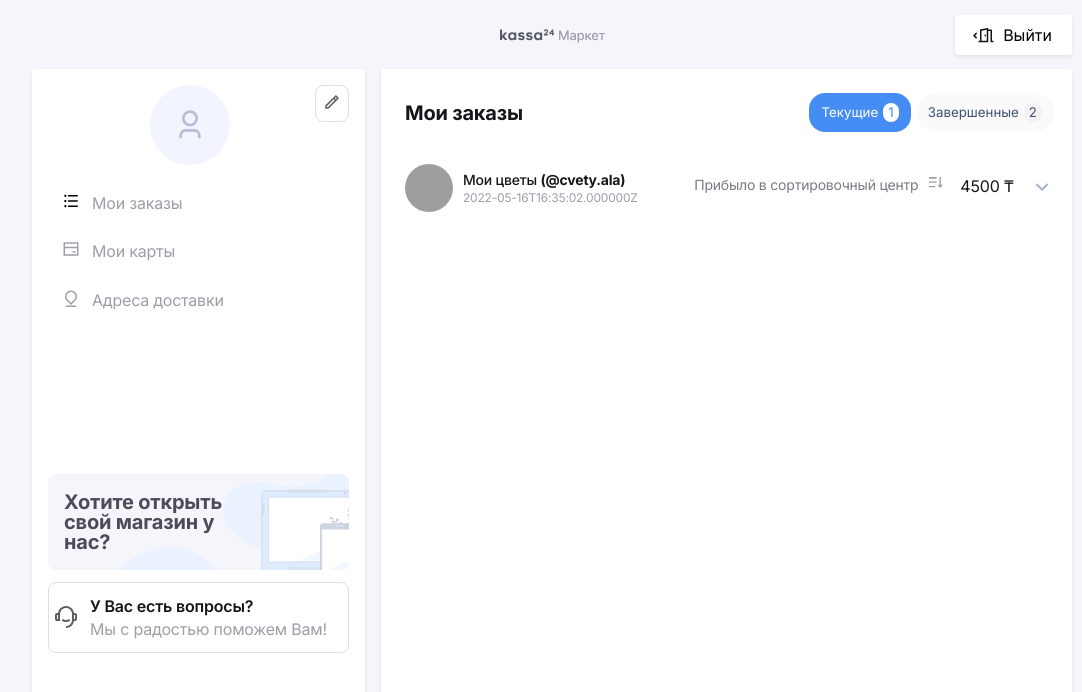
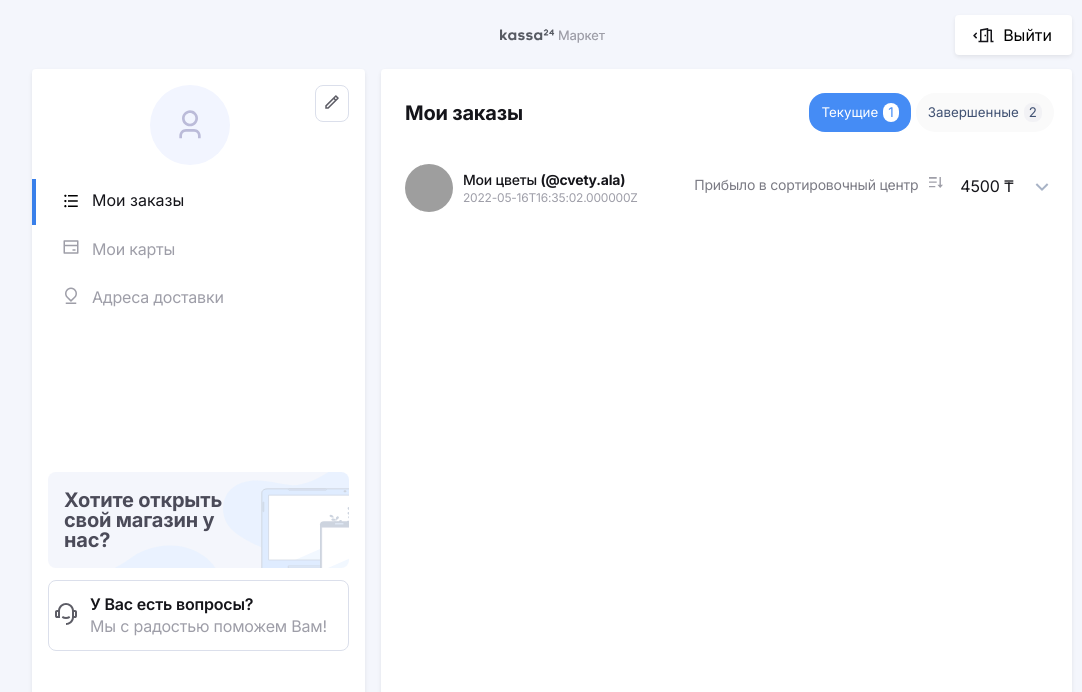
Before and after one commit to goldennick5/insta-market, a React (Create React App) app: page /cabinet/orders in a window 1280 px wide. Shown: the top 692 px of the page, without its empty margins (88-1170 px from the left). Built offline with nearby package versions, Linux system fonts and the light colour scheme; grey boxes are pictures that could not be loaded.

Commit message:
sidebar active

```diff
--- a/src/components/UI/SideBar/SideBar.js
+++ b/src/components/UI/SideBar/SideBar.js
@@ -1,6 +1,5 @@
 import React from 'react';
-import {useNavigate} from "react-router-dom";
-import './SideBar.scss';
+import { useNavigate } from 'react-router-dom';
 import Address from '../../../assets/images/address.svg';
 import Cards from '../../../assets/images/cards.svg';
 import Frame from '../../../assets/images/frame.svg';
@@ -9,55 +8,104 @@ import FAQ from '../../../assets/images/faq.svg';
 import image from '../../../assets/images/ellipse.svg';
 import shopBg from '../../../assets/images/shop-bg.svg';
 import edit from '../../../assets/images/edit.svg';
+import { useState } from 'react';
+import s from './SideBar.module.scss';
+function SideBar(props) {
+  const [category, setCategory] = useState('orders');
+  const navigate = useNavigate();
 
-function SideBar(props) {
-    const navigate = useNavigate();
+  const nav = (path) => {
+    navigate(`cabinet/${path}`);
+    setCategory(path);
+  };
+
   return (
-        <div className="sidebar">
-            <button className="edit">
-                <img src={edit} alt="edit"/>
+    <div className={s.sidebar}>
+      <button className={s.edit}>
+        <img src={edit} alt="edit" />
       </button>
-            <div className="sidebar__profile">
+      <div className={s.sidebar__profile}>
         <div
-                    className="profile__image"
-                    style={{backgroundImage: `url(${image})`}}
+          className={s.profile__image}
+          style={{ backgroundImage: `url(${image})` }}
         >
-                    <img src={Frame} alt=""/>
+          <img src={Frame} alt="" />
         </div>
-                <div className="profile__name">{props.signUpName}</div>
+        <div className={s.profile__name}>{props.signUpName}</div>
       </div>
-            <div className="services">
-                <div className="services-content" onClick={() => navigate('cabinet/orders')}>
-                    <div className="services__icon">
-                        <img src={Orders} alt="icon"/>
+      <div className={s.services}>
+        <div
+          className={
+            category === 'orders'
+              ? `${s.services__content} ${s.active}`
+              : s.services__content
+          }
+          onClick={() => nav('orders')}
+        >
+          <div className={s.services__icon}>
+            <img src={Orders} alt="icon" />
           </div>
-                    <div className="services__text">Мои заказы</div>
-                </div>
-                <div className="services-content" onClick={() => navigate('cabinet/cards')}>
-                    <div className="services__icon">
-                        <img src={Cards} alt=""/>
-                    </div>
-                    <div className="services__text">Мои карты</div>
-                </div>
-                <div className="services-content" onClick={() => navigate('cabinet/addresses')}>
-                    <div className="services__icon">
-                        <img src={Address} alt="addresss"/>
-                    </div>
-                    <div className="services__text">Адреса доставки</div>
+          <div
+            className={
+              s.services__text + (category === 'orders' ? 'active' : '')
+            }
+          >
+            Мои заказы
           </div>
         </div>
-            <div className="shop__questions__container">
-                <div className="shop" style={{backgroundImage: `url(${shopBg})`}}>
-                    <div className="shop__text">Хотите открыть свой магазин у нас?</div>
+        <div
+          className={
+            category === 'cards'
+              ? `${s.services__content} ${s.active}`
+              : s.services__content
+          }
+          onClick={() => nav('cards')}
+        >
+          <div className={s.services__icon}>
+            <img src={Cards} alt="" />
           </div>
-                <div className="questions">
-                    <div className="questions__content">
-                        <div className="questions__icon">
+          <div
+            className={
+              s.services__text + (category === 'cards' ? 'active' : '')
+            }
+          >
+            Мои карты
+          </div>
+        </div>
+        <div
+          className={
+            category === 'addresses'
+              ? `${s.services__content} ${s.active}`
+              : s.services__content
+          }
+          onClick={() => nav('addresses')}
+        >
+          <div className={s.services__icon}>
+            <img src={Address} alt="address" />
+          </div>
+          <div
+            className={
+              s.services__text + (category === 'addresses' ? 'active' : '')
+            }
+          >
+            Адреса доставки
+          </div>
+        </div>
+      </div>
+      <div className={s.shop__questions__container}>
+        <div className={s.shop} style={{ backgroundImage: `url(${shopBg})` }}>
+          <div className={s.shop__text}>Хотите открыть свой магазин у нас?</div>
+        </div>
+        <div className={s.questions}>
+          <div className={s.questions__content}>
+            <div className={s.questions__icon}>
               <img src={FAQ} alt="faq"></img>
             </div>
-                        <div className="questions__description">
-                            <div className="questions__text">У Вас есть вопросы?</div>
-                            <div className="questions__subtext">Мы с радостью поможем Вам!</div>
+            <div className={s.questions__description}>
+              <div className={s.questions__text}>У Вас есть вопросы?</div>
+              <div className={s.questions__subtext}>
+                Мы с радостью поможем Вам!
+              </div>
             </div>
           </div>
         </div>
--- a/src/components/UI/SideBar/SideBar.scss
+++ b/src/components/UI/SideBar/SideBar.module.scss
@@ -43,15 +43,16 @@
   letter-spacing: -0.2px;
   color: #15151a;
 }
-.services-content {
+.services__content {
   display: flex;
   padding-top: 13px;
   padding-bottom: 13px;
   padding-left: 30px;
   cursor: pointer;
-}
-.services-content:hover {
-  border-left: 4px solid #387FEA;
+  &.active {
+    border-left: 4px solid #387fea;
+    padding-left: 26px;
+  }
 }
 .services__icon {
   margin-right: 12px;
```
Lines whose indentation alone changed are shown as unchanged.
